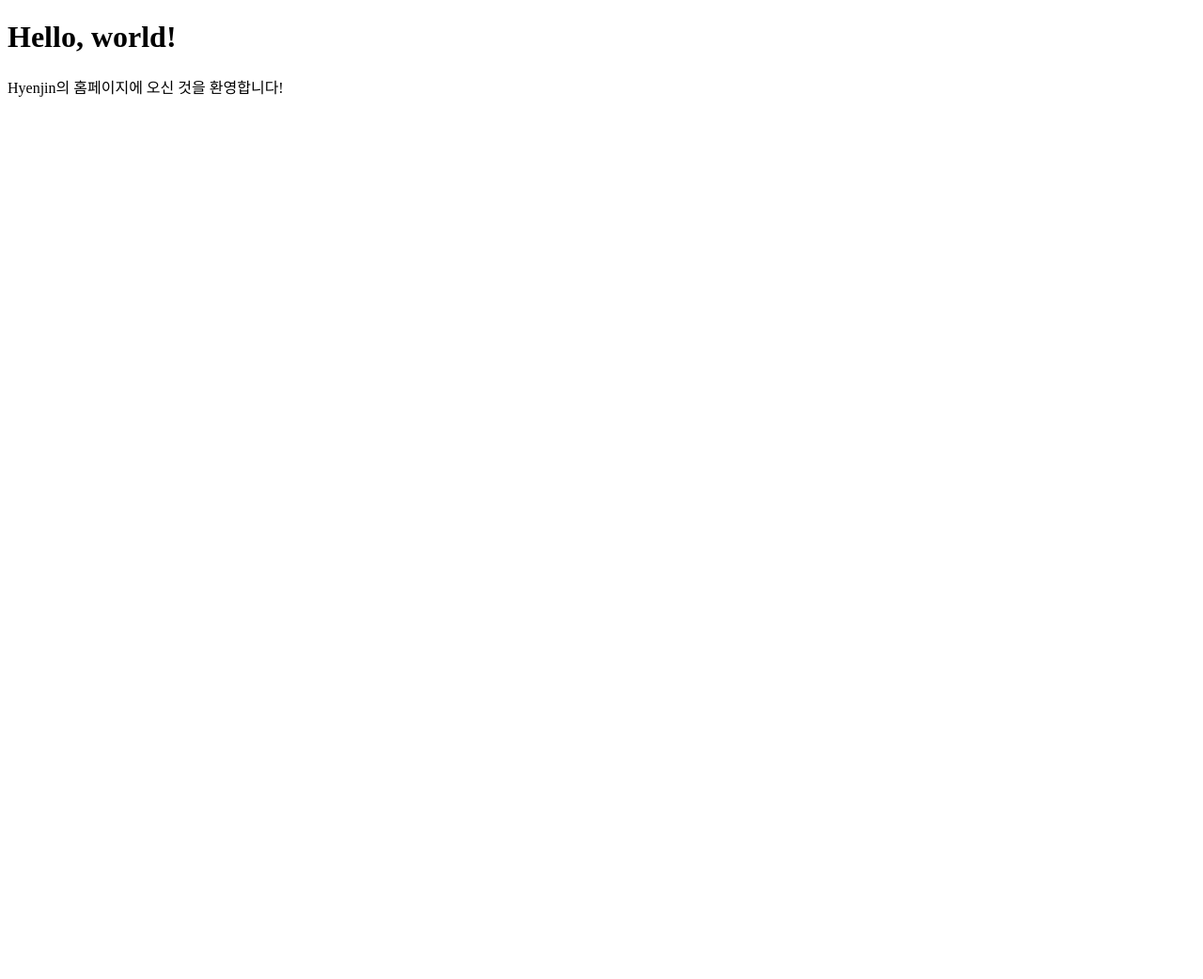
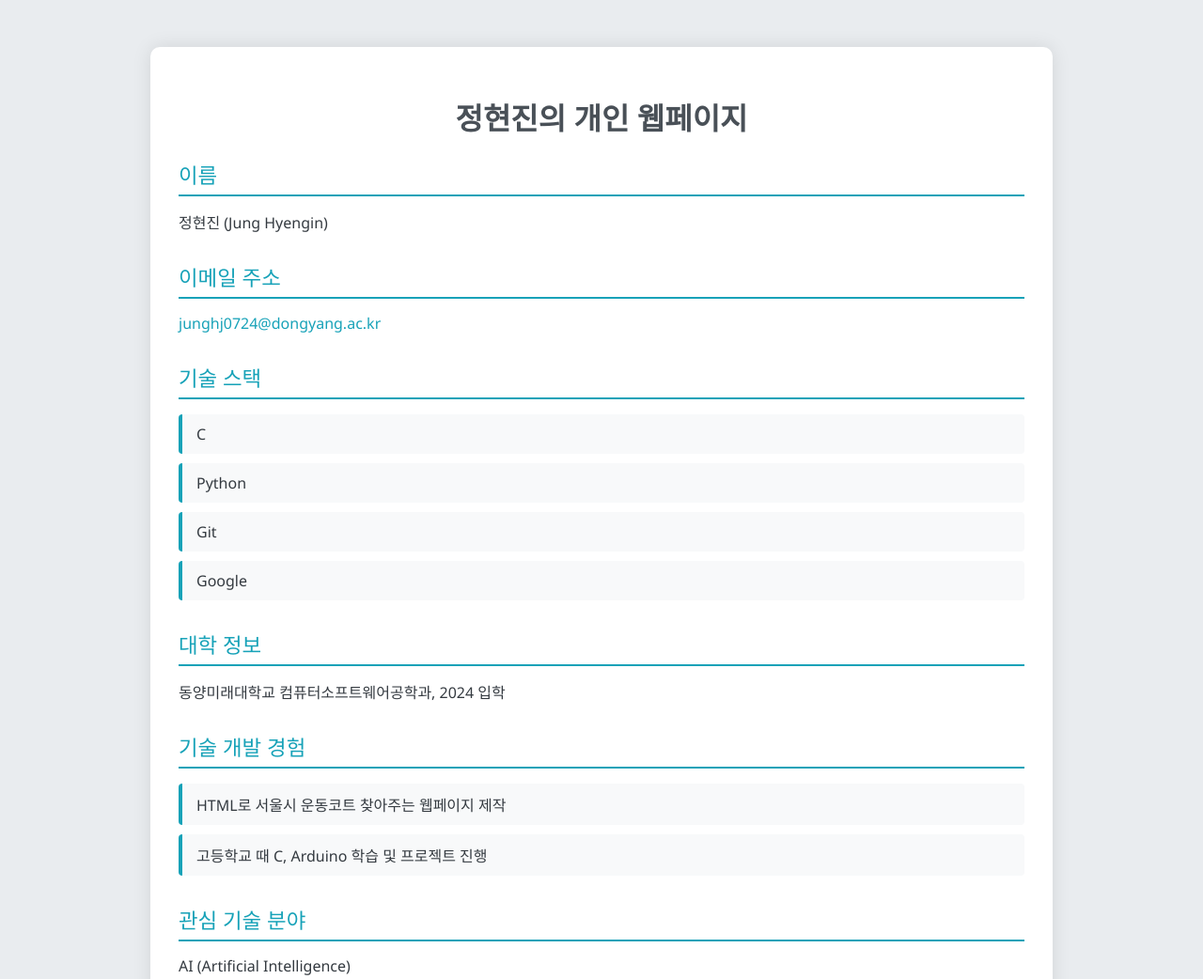
Before and after one commit to hyenjin-jung/hyenjin-jung.github.io, a plain HTML site: page index.html in a window 1280 px wide. Shown: the top 1042 px of the page at 94% size. Before the commit the page ends 800 px from the top, so only its background shows below. Drawn offline with Linux system fonts and the light colour scheme.

Commit message:
update index.html

```diff
--- a/index.html
+++ b/index.html
@@ -1,10 +1,107 @@
 <!DOCTYPE html>
-<html>
-    <head>
-        <title>Hello, world!</title>
-    </head>
-    <body>
-        <h1>Hello, world!</h1>
-        <p>Hyenjin의 홈페이지에 오신 것을 환영합니다!</p>
-    </body>
+<html lang="ko">
+<head>
+    <meta charset="UTF-8">
+    <meta name="viewport" content="width=device-width, initial-scale=1.0">
+    <title>정현진의 개인 웹페이지</title>
+    <style>
+        body {
+            font-family: 'Segoe UI', Tahoma, Geneva, Verdana, sans-serif;
+            background-color: #e9ecef;
+            color: #343a40;
+            margin: 0;
+            padding: 0;
+        }
+        .container {
+            max-width: 900px;
+            margin: 50px auto;
+            background: white;
+            padding: 30px;
+            border-radius: 10px;
+            box-shadow: 0 0 20px rgba(0, 0, 0, 0.1);
+        }
+        h1 {
+            text-align: center;
+            color: #495057;
+        }
+        .section {
+            margin-bottom: 30px;
+        }
+        .section-title {
+            font-size: 1.4em;
+            color: #17a2b8;
+            margin-bottom: 15px;
+            padding-bottom: 5px;
+            border-bottom: 2px solid #17a2b8;
+        }
+        ul {
+            list-style-type: none;
+            padding: 0;
+        }
+        ul li {
+            background: #f8f9fa;
+            margin: 10px 0;
+            padding: 10px 15px;
+            border-left: 4px solid #17a2b8;
+            border-radius: 4px;
+            transition: background 0.3s;
+        }
+        ul li:hover {
+            background: #e9ecef;
+        }
+        a {
+            color: #17a2b8;
+            text-decoration: none;
+        }
+        a:hover {
+            text-decoration: underline;
+        }
+        p {
+            margin: 0;
+        }
+    </style>
+</head>
+<body>
+    <div class="container">
+        <h1>정현진의 개인 웹페이지</h1>
+
+        <div class="section">
+            <div class="section-title">이름</div>
+            <p>정현진 (Jung Hyengin)</p>
+        </div>
+
+        <div class="section">
+            <div class="section-title">이메일 주소</div>
+            <p><a href="mailto:junghj0724@dongyang.ac.kr">junghj0724@dongyang.ac.kr</a></p>
+        </div>
+
+        <div class="section">
+            <div class="section-title">기술 스택</div>
+            <ul>
+                <li>C</li>
+                <li>Python</li>
+                <li>Git</li>
+                <li>Google</li>
+            </ul>
+        </div>
+
+        <div class="section">
+            <div class="section-title">대학 정보</div>
+            <p>동양미래대학교 컴퓨터소프트웨어공학과, 2024 입학</p>
+        </div>
+
+        <div class="section">
+            <div class="section-title">기술 개발 경험</div>
+            <ul>
+                <li>HTML로 서울시 운동코트 찾아주는 웹페이지 제작</li>
+                <li>고등학교 때 C, Arduino 학습 및 프로젝트 진행</li>
+            </ul>
+        </div>
+
+        <div class="section">
+            <div class="section-title">관심 기술 분야</div>
+            <p>AI (Artificial Intelligence)</p>
+        </div>
+    </div>
+</body>
 </html>
```
